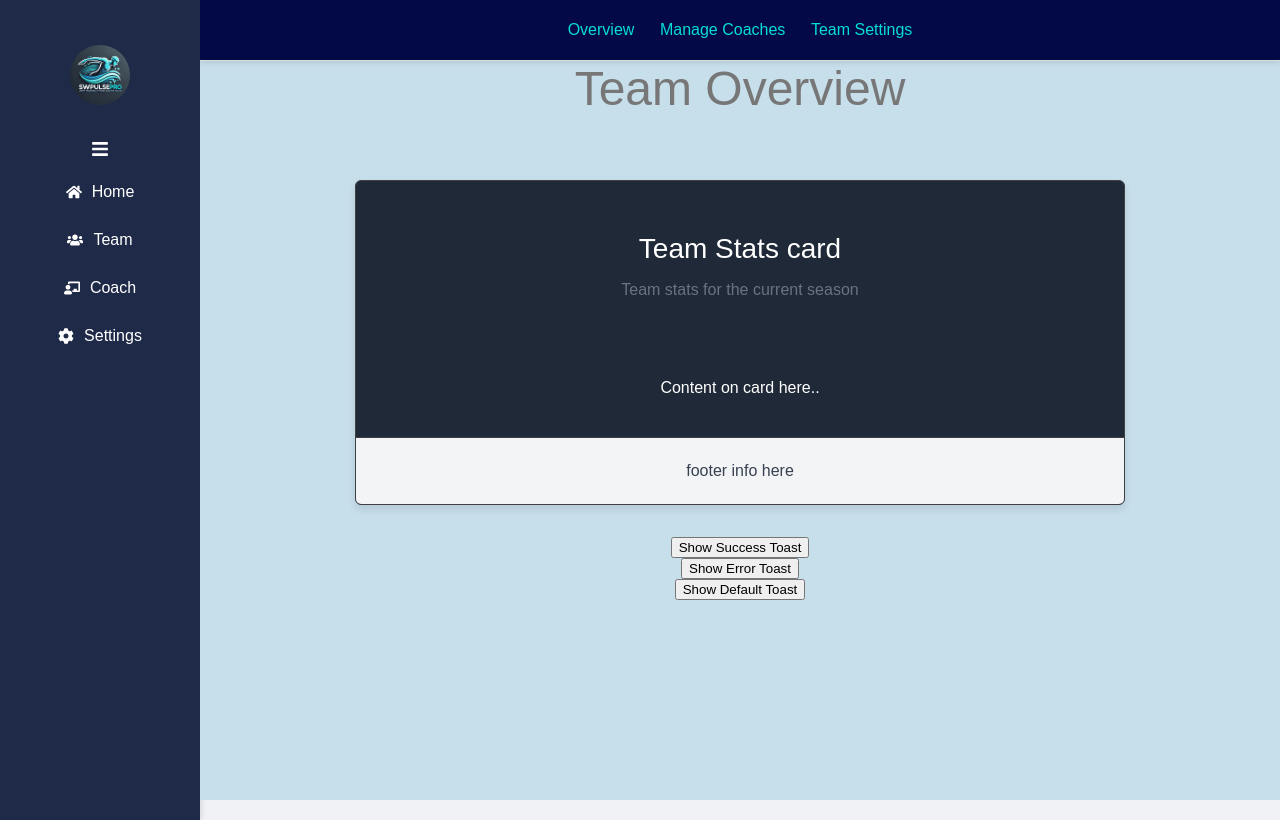
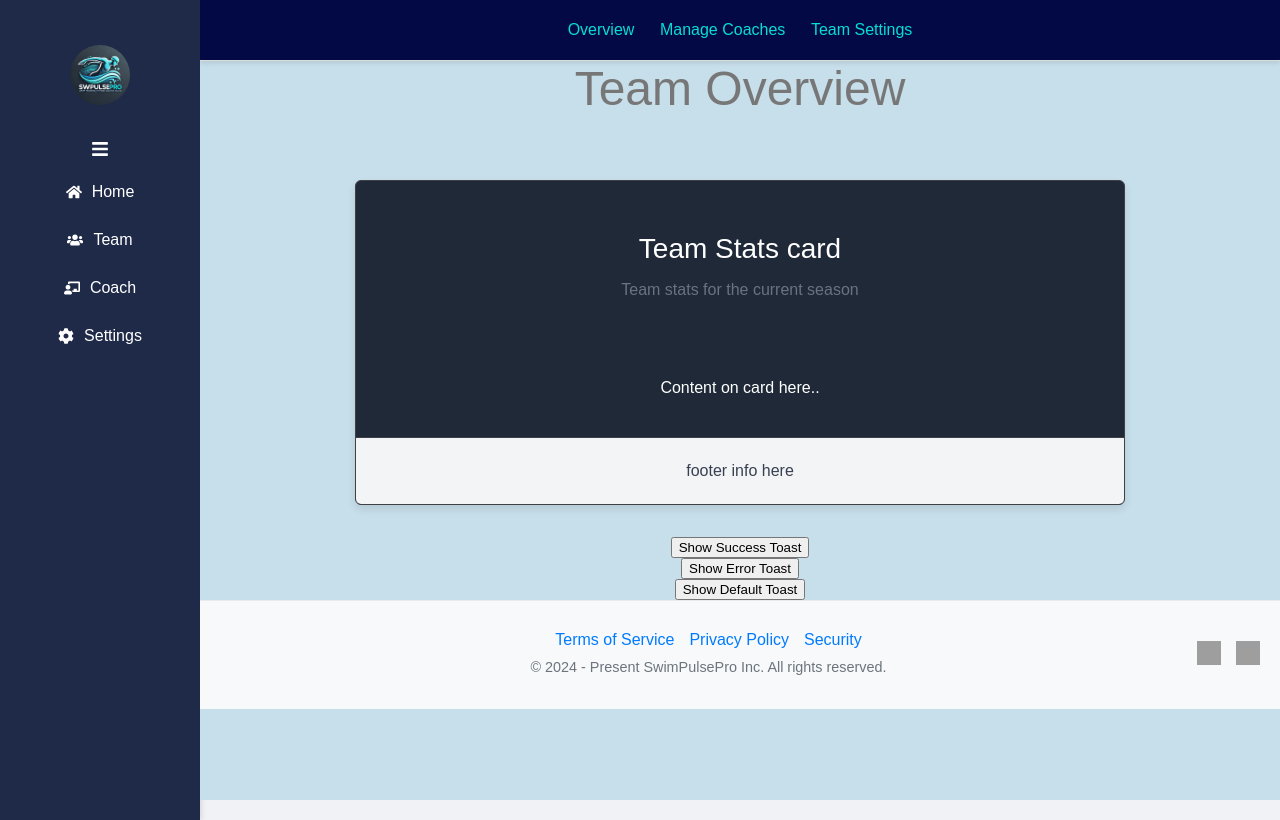
Before and after one commit to MarkOfosu/swimpulsepro, a Next.js app: page /team/TeamOverview in a window 1280 px wide. Built offline with nearby package versions, Linux system fonts and the light colour scheme; grey boxes are pictures that could not be loaded.

Commit message:
added footer

```diff
--- a/app/team/TeamOverview/page.tsx
+++ b/app/team/TeamOverview/page.tsx
@@ -4,6 +4,7 @@
 import React from 'react';
 import TeamLayout from '../page';
 import Card from '@components/ui/Card';
+import Footer from '@components/ui/Footer';
 
 import { useToast } from '../../../components/ui/toasts/Toast';
 
@@ -29,6 +30,10 @@ const TeamOverview: React.FC = () => {
       <button onClick={handleShowErrorToast}>Show Error Toast</button>
       <button onClick={() => showToast('This is a default notification!')}>Show Default Toast</button>
       <ToastContainer />
+
+      <Footer />
+
+
     </TeamLayout>
   );
 };
--- /dev/null
+++ b/components/styles/Footer.module.css
@@ -0,0 +1,73 @@
+/* File: styles/Footer.module.css */
+
+.footer {
+    width: 100%;
+    background-color: #f8f9fa;
+    padding: 20px 0;
+    text-align: center;
+    border-top: 1px solid #e9ecef;
+  }
+
+  .legal {
+    display: flex;
+    flex-wrap: wrap;
+    justify-content: space-between;
+    align-items: center;
+    max-width: 1200px;
+    margin: 0 auto;
+    padding: 0 20px;
+  }
+
+  .legalLinksContainer {
+    flex: 1;
+    min-width: 200px;
+  }
+
+  .legalLinks {
+    list-style: none;
+    padding: 0;
+    margin: 10px 0 0;
+    display: flex;
+    justify-content: center;
+    gap: 15px;
+  }
+
+  .legalLinkItem {
+    margin: 0;
+  }
+
+  .legalLink {
+    color: #007bff;
+    text-decoration: none;
+  }
+
+  .legalLink:hover {
+    text-decoration: underline;
+  }
+
+  .legalCopyright {
+    font-size: 0.9rem;
+    color: #6c757d;
+    margin-top: 10px;
+  }
+
+  .socialLinks {
+    display: flex;
+    justify-content: center;
+    align-items: center;
+    gap: 15px;
+  }
+
+  .socialLink {
+    color: #007bff;
+    text-decoration: none;
+  }
+
+  .socialIcon {
+    width: 24px;
+    height: 24px;
+  }
+
+  .socialLink:hover .socialIcon {
+    filter: brightness(0.8);
+  }
--- /dev/null
+++ b/components/ui/Footer.tsx
@@ -0,0 +1,37 @@
+import React from 'react';
+import styles from '../styles/Footer.module.css';
+
+const Footer: React.FC = () => {
+  return (
+    <footer className={styles.footer}>
+      <div className={styles.legal}>
+        <div className={styles.legalLinksContainer}>
+          <ul className={styles.legalLinks}>
+            <li className={styles.legalLinkItem}>
+              <a href="#" className={styles.legalLink}>Terms of Service</a>
+            </li>
+            <li className={styles.legalLinkItem}>
+              <a href="#" className={styles.legalLink}>Privacy Policy</a>
+            </li>
+            <li className={styles.legalLinkItem}>
+              <a href="#" className={styles.legalLink}>Security</a>
+            </li>
+          </ul>
+          <p className={styles.legalCopyright}>
+            &copy; 2024 - Present SwimPulsePro Inc. All rights reserved.
+          </p>
+        </div>
+        <div className={styles.socialLinks}>
+          <a href="https://www.instagram.com" className={styles.socialLink}>
+            <img src="/instagram-icon.png" alt="Instagram" className={styles.socialIcon} />
+          </a>
+          <a href="https://www.facebook.com" className={styles.socialLink}>
+            <img src="/facebook-icon.png" alt="Facebook" className={styles.socialIcon} />
+          </a>
+        </div>
+      </div>
+    </footer>
+  );
+}
+
+export default Footer;
```
Also changed, not shown: styles/globals.css (line endings or trailing spaces).
